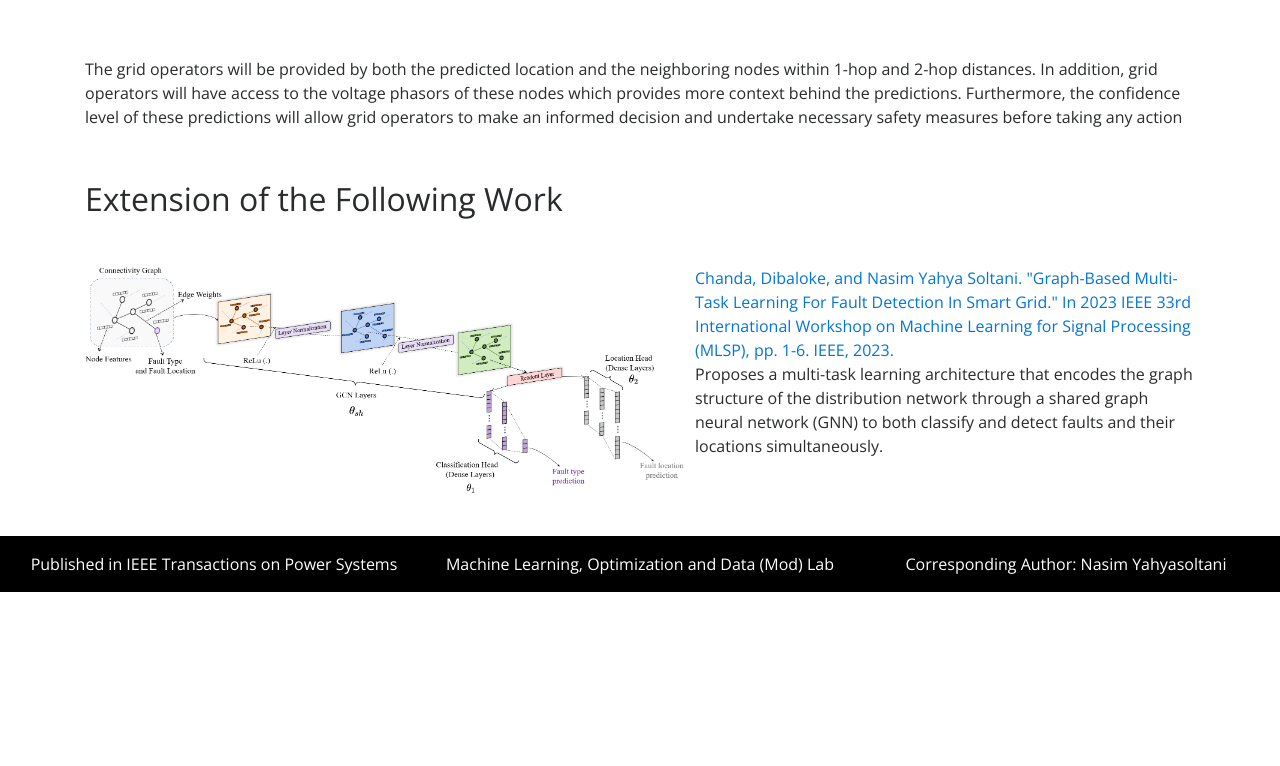
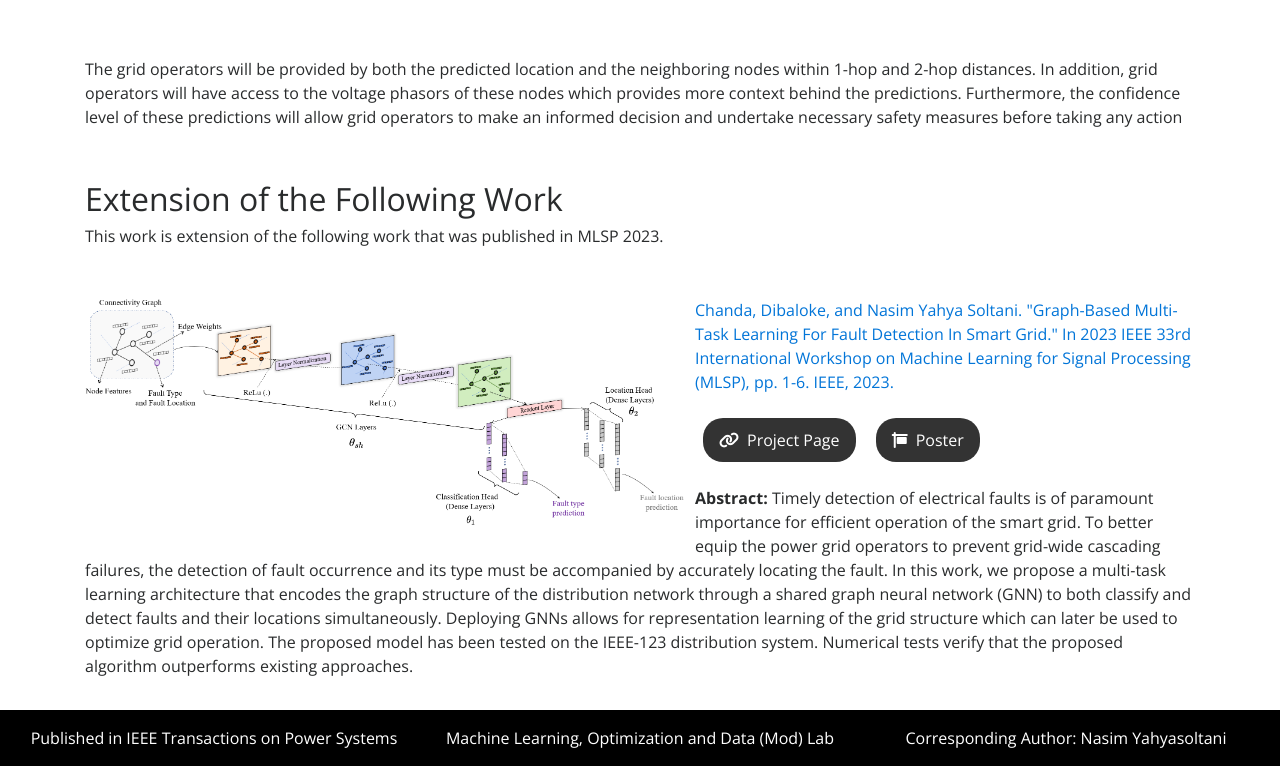
Before and after one commit to graphbasedmtl/heterogenous-graph-mtl-fault-diagonosis, a plain HTML site: page index.html in a window 1280 px wide. Shown: the part 4447-5213 px from the top of the page. Before the commit the page ends 5039 px from the top, so only its background shows below. Drawn offline with nearby package versions, Linux system fonts and the light colour scheme.

Commit message:
Previous work included

```diff
--- a/index.html
+++ b/index.html
@@ -56,10 +56,6 @@
     <div class="row justify-content-center text-center">
       <p>
         <div class="buttons">
-
-
-
-
           <a style="text-decoration:none; color:white;" target="_blank"  href="https://ieeexplore.ieee.org/document/10643407" class="button">
             <i class="fa fa-link"></i>
             <span> Paper Link</span>
@@ -229,13 +225,29 @@ in the algorithm. By performing all the iterations in a hierarchical manner
       </div> -->
 
       <h2>Extension of the Following Work</h2>
+
+      This work is extension of the following work that was published in MLSP 2023.
       <p class="other">
         <a href="https://ieeexplore.ieee.org/abstract/document/10285865" target="_blank">
           <img src="images/architecture.png" alt="MLSP (Chanda et. al 2023)">
           Chanda, Dibaloke, and Nasim Yahya Soltani. "Graph-Based Multi-Task Learning For Fault Detection In Smart Grid." In 2023 IEEE 33rd International Workshop on Machine Learning for Signal Processing (MLSP), pp. 1-6. IEEE, 2023.
         </a>
         <br>
-        Proposes a multi-task learning architecture that encodes the graph structure of the distribution network through a shared graph neural network (GNN) to both classify and detect faults and their locations simultaneously.
+        <br>
+
+          <a style="text-decoration:none; color:white;" target="_blank"  href="https://graph-based-mtl-fault-detection.github.io/" class="button">
+            <i class="fa fa-link"></i>
+            <span> Project Page </span>
+          </a>
+
+          <a style="text-decoration:none; color:white;" target="_blank"  href="https://drive.google.com/file/d/1nfBjpoZ2eipo_oYeew5BV9r738I0bPx6/view?usp=sharing" class="button">
+            <i class="fa-solid fa-sign-hanging"></i>
+            <span> Poster </span>
+          </a>
+
+          <br>
+          <br>
+          <b> Abstract: </b>Timely detection of electrical faults is of paramount importance for efficient operation of the smart grid. To better equip the power grid operators to prevent grid-wide cascading failures, the detection of fault occurrence and its type must be accompanied by accurately locating the fault. In this work, we propose a multi-task learning architecture that encodes the graph structure of the distribution network through a shared graph neural network (GNN) to both classify and detect faults and their locations simultaneously. Deploying GNNs allows for representation learning of the grid structure which can later be used to optimize grid operation. The proposed model has been tested on the IEEE-123 distribution system. Numerical tests verify that the proposed algorithm outperforms existing approaches.
       </p>
 
 
```
